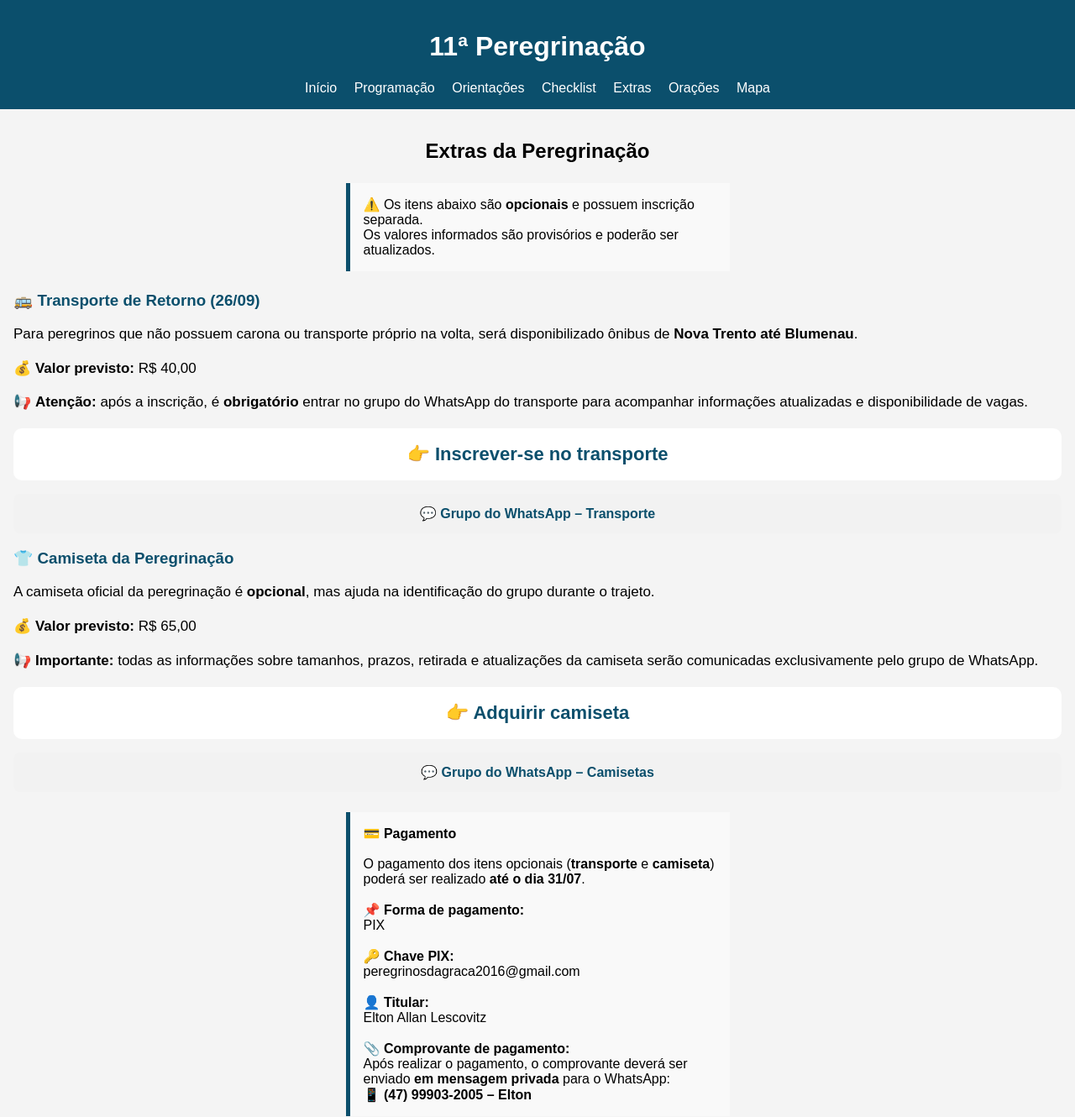
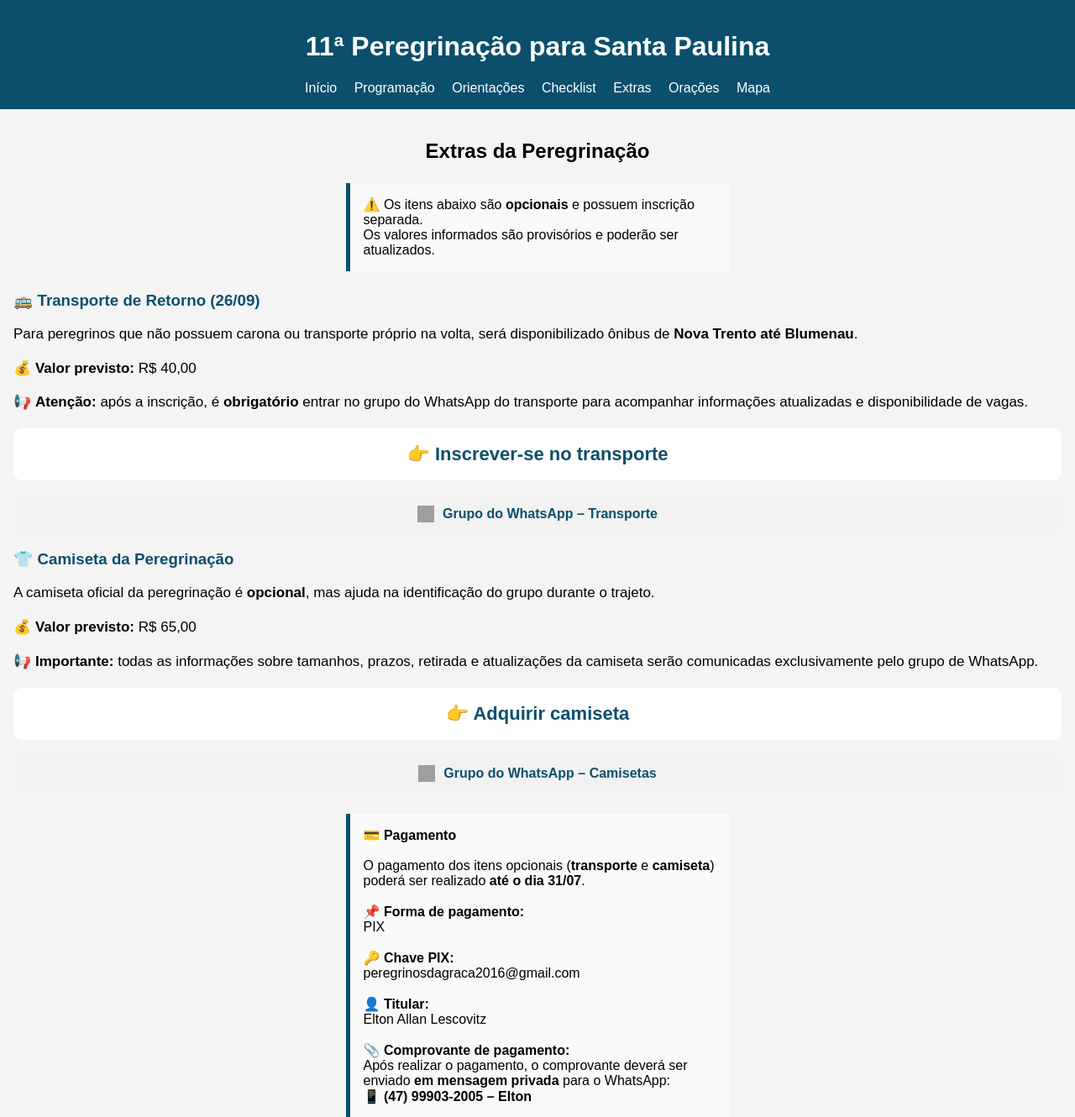
Before and after one commit to lescovitz-dev/peregrinacao-santa-paulina, a Flask app: page /extras in a window 1280 px wide. Shown: the top 1330 px of the page at 84% size. Run offline with Flask 3, Linux system fonts and the light colour scheme; grey boxes are pictures that could not be loaded.

```diff
--- a/static/style.css
+++ b/static/style.css
@@ -446,3 +446,14 @@ button.ativo {
   width: 20px;
   height: 20px;
 }
+.botao-whatsapp {
+  display: flex;
+  align-items: center;
+  justify-content: center;
+  gap: 10px;
+}
+
+.icone-whatsapp {
+  width: 20px;
+  height: 20px;
+}
--- a/templates/base.html
+++ b/templates/base.html
@@ -19,7 +19,7 @@
 <body>
 
 <header>
-    <h1>11ª Peregrinação</h1>
+    <h1>11ª Peregrinação para Santa Paulina</h1>
 <nav>
   <a href="/">Início</a>
   <a href="/programacao">Programação</a>
--- a/templates/extras.html
+++ b/templates/extras.html
@@ -39,9 +39,13 @@
     <a
         href="https://chat.whatsapp.com/G3MnC4NGBU4FIKPYBNRUpi"
         target="_blank"
-        class="botao-secundario"
-    >
-        💬 Grupo do WhatsApp – Transporte
+        class="botao-secundario botao-whatsapp">
+
+  <img src="{{ url_for('static', filename='icons/whatsapp.png') }}"
+       alt="WhatsApp"
+       class="icone-whatsapp">
+
+       Grupo do WhatsApp – Transporte
     </a>
 </div>
 
@@ -75,9 +79,12 @@
     <a
         href="https://chat.whatsapp.com/G3KgV96XPmP5zNYG4ErYhd"
         target="_blank"
-        class="botao-secundario"
-    >
-        💬 Grupo do WhatsApp – Camisetas
+        class="botao-secundario botao-whatsapp">
+
+  <img src="{{ url_for('static', filename='icons/whatsapp.png') }}"
+       alt="WhatsApp"
+       class="icone-whatsapp">
+    Grupo do WhatsApp – Camisetas
     </a>
 </div>
 
```
